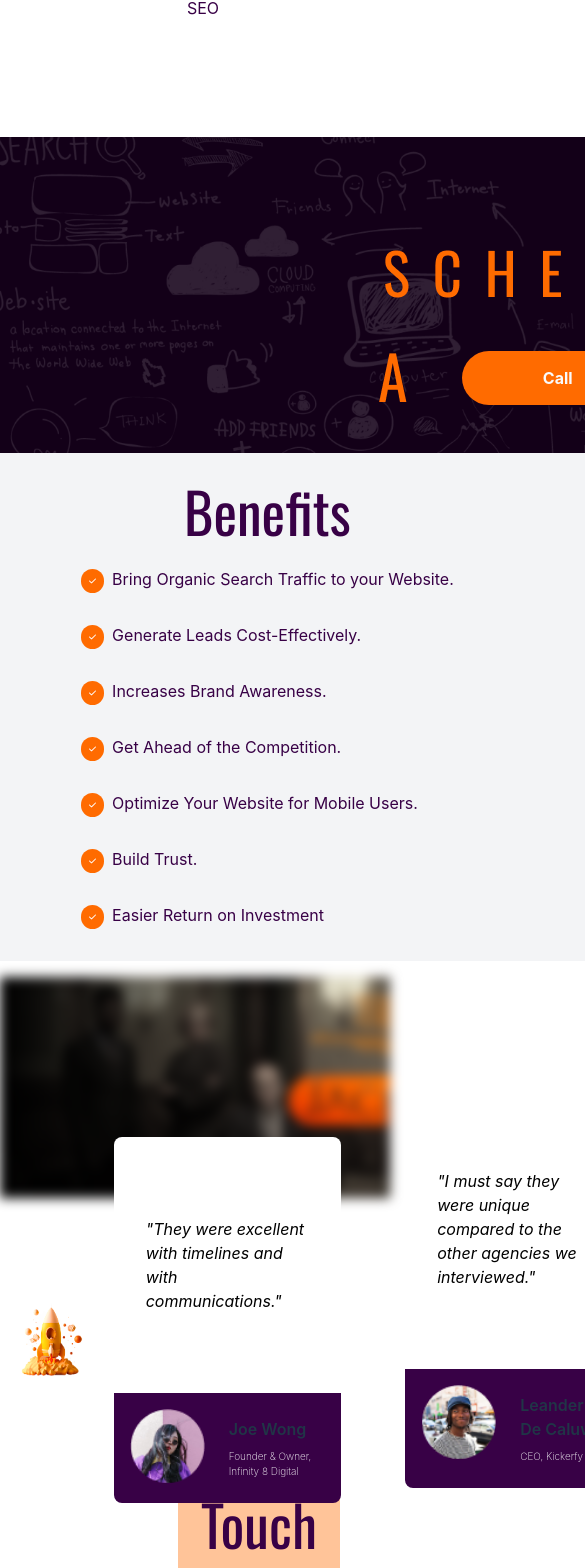
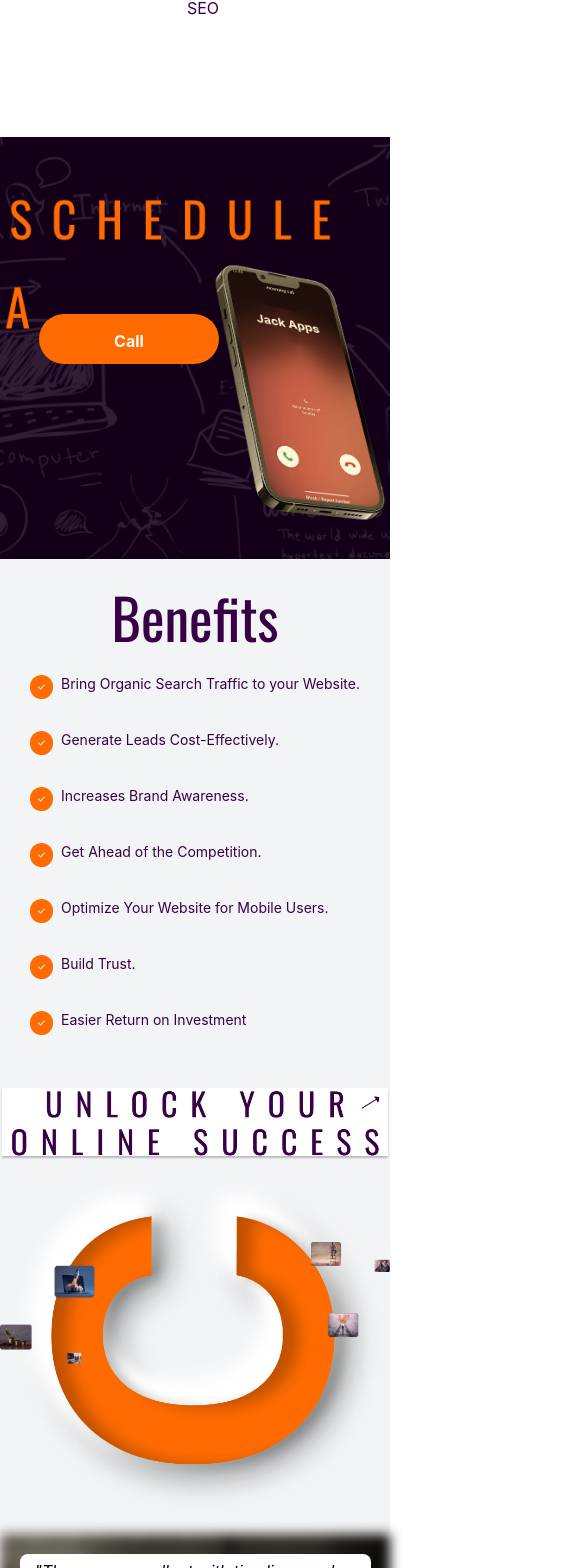
Before and after one commit to JamesJackApps/JackApps-Staging, a Vue app: page / in a window 390 px wide. Shown: the part 2497-4065 px from the top of the page, 585 px wide, since content can reach past the window. Built offline with nearby package versions, Linux system fonts and the light colour scheme.

Commit message:
reverted to previous live site

```diff
--- a/src/App.vue
+++ b/src/App.vue
@@ -1,7 +1,7 @@
 lines (27 sloc)  459 Bytes
 
 <template>
-  <div class="bg-white min-h-screen">
+  <div class="bg-white min-h-screen w-screen">
     <Nav />
     <Home />
     <!-- <router-view /> -->
--- a/src/components/ContactForm.vue
+++ b/src/components/ContactForm.vue
@@ -126,5 +126,10 @@ textarea {
     background-color: rgba(255, 107, 0, 0.4);
     padding: 20px;
     width: 50%;
+
+    @media screen and (max-width: 768px) {
+        width: 100%;
+        margin: 0;
+    }
 }
 </style>
--- a/src/components/Footer.vue
+++ b/src/components/Footer.vue
@@ -1,16 +1,16 @@
 <template>
-    <footer class="footer  w-full">
-
+    <footer class="footer">
+        <div class=" flex mobile-column">
             <div>
                 <img class="absolute" src="../assets/Footer/bg-img.png">
             </div>
-        <div class="footer-content flex  relative flex-row">
-            <div class="relative w-1/3">
+            <div class="footer-content flex  relative flex-row mobile-column">
+                <div class="relative w-1/3 mobile-width">
                     <img src="../assets/Footer/letter-k-back.png" class="absolute letter-k-top">
-                <img src="../assets/Footer/letterkfront.png">
+                    <img src="../assets/Footer/letterkfront.png" class="letter-k-bottom">
 
                 </div>
-            <div class="flex flex-col relative p-4 w-1/4">
+                <div class="flex flex-col relative p-4 w-1/4 mobile-width">
                     <img class="self-center mb-4" src="../assets/Footer/jack-appslogoone-orange-1.png">
                     <p class="text-center">High level experience in web design and development knowledge, producing quality
                         work.
@@ -49,7 +49,8 @@
                                     <a class="text-sm link_font" href="">Email <p>projects@jackapplications.com</p></a>
                                 </li>
                                 <li class="pt-2 pb-2">
-                                <a class="text-sm  link_font" href="">Address<p>Jack Applications Limited, First Floor, 85
+                                    <a class="text-sm  link_font" href="">Address<p>Jack Applications Limited, First Floor,
+                                            85
                                             Great Portland St, London, W1W 7LT
                                         </p></a>
                                 </li>
@@ -79,7 +80,8 @@
                     </div>
                     <button class="btn-footer btn-orange w-1/2">
                         <p class="text-sm">Contact JackApps Now</p>
-                    <font-awesome-icon :icon="['fas', 'arrow-right']" class="items-center text-sm  flex btn-arrow-reg" />
+                        <font-awesome-icon :icon="['fas', 'arrow-right']"
+                            class="items-center text-sm  flex btn-arrow-reg" />
                     </button>
 
                 </div>
@@ -113,7 +115,7 @@
             </div>
 
 
-
+        </div>
     </footer>
 </template>
 
@@ -121,6 +123,24 @@
 .footer {
     background: #130018;
 }
+
+@media screen and (max-width: 768px) {
+
+
+    .mobile-row {
+        flex-direction: row;
+    }
+
+    .mobile-column {
+        flex-direction: column !important;
+    }
+
+    .mobile-width {
+        width: 100vw !important;
+    }
+
+}
+
 
 .btn-footer {
     justify-content: center;
@@ -143,6 +163,17 @@
 
 .letter-k-top {
     transform: translate(-4%, -100%);
+
+    @media screen and (max-width: 768px) {
+        transform: translate(-4%, -99%);
+        width: 120vw;
+    }
+}
+
+.letter-k-bottom {
+    @media screen and (max-width: 768px) {
+        width: 100vw;
+    }
 }
 
 .footer-content img {
--- a/src/components/Home.vue
+++ b/src/components/Home.vue
@@ -79,79 +79,81 @@
   </section>
   <!-- <section>
      </section> -->
-  <section class="relative flex">
-    <img src="../assets/schedulecall/schedulecallbg.png">
-    <img class="absolute bottom-12 right-1/4 " src="../assets/schedulecall/schedulecalltext.png">
+  <section class="relative w-screen flex mobile-schedule">
+    <img class="w-screen object-cover" src="../assets/schedulecall/schedulecallbg.png">
+    <img class="mobile-schedule absolute bottom-12 right-1/4  mobile-schedule-text "
+      src="../assets/schedulecall/schedulecalltext.png">
     <a href="https://calendly.com/jackapplications/15minute-interview" target="_blank">
 
-      <button class="btn btn-orange absolute bottom-12 w-48 right-96">Call</button>
+      <button class="btn btn-orange mobile-schedule mobile-schedule-button absolute bottom-12 w-48 right-96">Call</button>
     </a>
-    <img class="absolute w-1/4 top-[-50px] right-12 " src="../assets/schedulecall/phone.png">
+    <img class="absolute w-1/4 top-[-50px] right-12 mobile-schedule mobile-schedule-img "
+      src="../assets/schedulecall/phone.png">
 
   </section>
-  <section class="bg-gray-100 flex flex-row-reverse p-4">
-    <div class="mt-8 flex flex-col justify-center pt-24 w-1/2">
-      <img class="w-1/2 self-center" src="../assets/unlocksuccess/Unlocksuccess.png">
+  <section class="w-screen bg-gray-100 flex flex-row-reverse mobile-column-reverse p-4">
+    <div class="mt-8 flex flex-col justify-center mob-ben pt-24 w-1/2 mobile-j">
+      <img class="w-1/2 mobile-j mobile-benefits-img self-center" src="../assets/unlocksuccess/Unlocksuccess.png">
       <div class="relative flex justify-center">
-        <img class="w-1/2 self-center" src="../assets/unlocksuccess/C.png">
+        <img class="w-1/2 mobile-j mobile-benefits-img self-center" src="../assets/unlocksuccess/C.png">
         <!-- <div class="ball-container-c animation-c" id="ball-container-c">
           <img class="ball-c absolute" id="ball-c" src="../assets/ball/ball.png">
         </div> -->
       </div>
-      <img class="w-1/2 self-center absolute" src="../assets/unlocksuccess/usi.png">
+      <img class="w-1/2 mobile-j self-center absolute" src="../assets/unlocksuccess/usi.png">
 
     </div>
-    <div class=" flex flex-col w-1/2 justify-center items-center text-center">
+    <div class=" flex flex-col w-1/2 mobile-j justify-center items-center text-center">
       <h3 class="light-heading sub-heading heading-text sub-heading-font-size">Benefits</h3>
       <ul>
         <li class=" p-4 gap-2 link-font heading-text leading-tight  text-center flex flex-row">
           <font-awesome-icon :icon="['fa', 'check']" class="h-2 circle text-white p-2 rounded-full" />
-          <h4 class="h-2">Bring Organic Search Traffic to your Website.</h4>
+          <h4 class="h-2 mob-text">Bring Organic Search Traffic to your Website.</h4>
         </li>
         <li class=" p-4 gap-2 link-font heading-text leading-tight  text-center flex flex-row">
           <font-awesome-icon :icon="['fa', 'check']" class="h-2 circle text-white p-2 rounded-full" />
-          <h4 class="h-2">Generate Leads Cost-Effectively.</h4>
+          <h4 class="h-2 mob-text">Generate Leads Cost-Effectively.</h4>
         </li>
         <li class=" p-4 gap-2 link-font heading-text leading-tight  text-center flex flex-row">
           <font-awesome-icon :icon="['fa', 'check']" class="h-2 circle text-white p-2 rounded-full" />
 
-          <h4 class="h-2">Increases Brand Awareness.</h4>
+          <h4 class="h-2 mob-text">Increases Brand Awareness.</h4>
         </li>
         <li class=" p-4 gap-2 link-font heading-text leading-tight  text-center flex flex-row">
           <font-awesome-icon :icon="['fa', 'check']" class="h-2 circle text-white p-2 rounded-full" />
 
-          <h4 class="h-2">Get Ahead of the Competition.</h4>
+          <h4 class="h-2 mob-text">Get Ahead of the Competition.</h4>
         </li>
         <li class=" p-4 gap-2 link-font heading-text leading-tight  text-center flex flex-row">
           <font-awesome-icon :icon="['fa', 'check']" class="h-2 circle text-white p-2 rounded-full" />
 
-          <h4 class="h-2">Optimize Your Website for Mobile Users.</h4>
+          <h4 class="h-2 mob-text">Optimize Your Website for Mobile Users.</h4>
         </li>
         <li class=" p-4 gap-2 link-font heading-text leading-tight  text-center flex flex-row">
           <font-awesome-icon :icon="['fa', 'check']" class="h-2 circle text-white p-2 rounded-full" />
 
-          <h4 class="h-2">Build Trust.</h4>
+          <h4 class="h-2 mob-text">Build Trust.</h4>
         </li>
         <li class=" p-4 gap-2 link-font heading-text leading-tight  text-center flex flex-row">
-          <font-awesome-icon :icon="['fa', 'check']" class="h-2 circle text-white p-2 rounded-full" />
+          <font-awesome-icon :icon="['fa', 'check']" class="h-2 mob-text circle text-white p-2 rounded-full" />
 
-          <h4 class="h-2">Easier Return on Investment</h4>
+          <h4 class="h-2 mob-text">Easier Return on Investment</h4>
         </li>
       </ul>
     </div>
 
   </section>
-  <section class="testimonial relative w-100 pt-4">
-    <img class="background" src="../assets/testimonials/tesimonialbg.png">
-    <div class="flex absolute top-24 justify-center">
-      <div class="test-card w-1/4  p-4 m-4 mt-16">
-        <div class="test-card__text rounded-t-lg bg-white pt-20 pb-20 pl-8 pr-8">
+  <section class="testimonial relative w-screen pt-4 mobile-testimonial-padding">
+    <img class="background  mobile-testimonial  object-cover" src="../assets/testimonials/tesimonialbg.png">
+    <div class="flex mobile-column absolute top-24 mobile-testimonial-content  justify-center">
+      <div class="test-card mobile-card w-1/4 test-card-layout  p-4 m-4 mt-16">
+        <div class="test-card__text rounded-t-lg mobile-card-content bg-white pt-20 pb-20 pl-8 pr-8">
           <p class="text-black italic">
             "They were excellent with timelines and with communications."</p>
         </div>
         <div class="test-card__content rounded-b-lg flex p-4 gap-4">
           <img src="../assets/testimonials/testimonial1.png" class="card-content__img">
-          <div class="card-content__text flex flex-col justify-center gap-2 p-2">
+          <div class="card-content__text flex flex-col justify-center mobile-card-info gap-2 p-2">
             <h4 class="text-base font-semibold">Joe Wong</h4>
             <p class="small-grey">Founder & Owner, Infinity 8 Digital</p>
           </div>
@@ -159,29 +161,29 @@
 
       </div>
 
-      <div class="test-card w-1/4  p-4 m-4">
-        <div class="test-card__text rounded-t-lg bg-white pt-20 pb-20 pl-8 pr-8">
+      <div class="test-card mobile-card w-1/4  p-4 m-4">
+        <div class="test-card__text mobile-card-content rounded-t-lg bg-white pt-20 pb-20 pl-8 pr-8">
           <p class="text-black italic">"I must say they were unique compared to the other agencies we interviewed."
           </p>
         </div>
         <div class="test-card__content rounded-b-lg flex p-4 gap-4">
           <img src="../assets/testimonials/testimonial2.png" class="card-content__img">
-          <div class="card-content__text flex flex-col justify-center gap-2 p-2">
+          <div class="card-content__text flex flex-col justify-center mobile-card-info gap-2 p-2">
             <h4 class="text-base font-semibold">Leander De Caluwe</h4>
             <p class="small-grey">CEO, Kickerfy</p>
           </div>
         </div>
 
       </div>
-      <div class="test-card w-1/4  p-4 m-4 mt-6">
-        <div class="test-card__text rounded-t-lg bg-white pt-20 pb-20 pl-8 pr-8">
+      <div class="test-card mobile-card w-1/4  p-4 m-4 mt-6">
+        <div class="test-card__text mobile-card-content rounded-t-lg bg-white pt-20 pb-20 pl-8 pr-8">
           <p class="text-black italic">"We were very impressed with their project management, communication, and quality
             of their work."
           </p>
         </div>
         <div class="test-card__content rounded-b-lg flex p-4 gap-4">
           <img src="../assets/testimonials/testimonial3.png" class="card-content__img">
-          <div class="card-content__text flex flex-col justify-center gap-2 p-2">
+          <div class="card-content__text flex flex-col justify-center mobile-card-info gap-2 p-2">
             <h4 class="text-base font-semibold">Irfan Mir</h4>
             <p class="small-grey">Director of Sales</p>
           </div>
@@ -194,11 +196,7 @@
 
   </section>
 
-  <!-- <section class="h-screen w-full">
-    <Chatbox />
-  </section> -->
-
-  <section class="w-screen pt-24 h-full pb-60 flex flex-row ">
+  <section class="w-screen pt-24 h-full pb-60 flex flex-row mobile-column ">
     <div class="h-full"> <img class="rocket relative" src="../assets/CTA2/rocket.png">
     </div>
     <ContactForm />
@@ -283,6 +281,12 @@
 
 .rocket {
   left: -10%;
+
+  @media screen and (max-width: 768px) {
+    left: unset;
+    height: 100vh;
+    object-fit: cover;
+  }
 }
 
 
@@ -473,6 +477,91 @@
 
 @media screen and (max-width: 768px) {
 
+  .mobile-card {
+    width: 90%;
+    align-self: center;
+    margin-top: 20px;
+    margin-left: unset;
+    margin-right: unset;
+    padding: unset;
+  }
+
+
+  .mobile-testimonial-padding {
+    padding: unset;
+  }
+
+  .mobile-card-info {
+    padding: unset;
+    gap: 5px;
+  }
+
+  /* .card-content__img {
+    display: none;
+  } */
+
+  .mobile-card-content {
+    padding: 5px 15px 5px 15px;
+  }
+
+  .test-card-layout {
+
+    top: 0;
+  }
+
+  .mobile-test {
+    position: relative;
+    height: 100vh;
+  }
+
+  .mobile-testimonial {
+    height: 100vh;
+  }
+
+  .mobile-testimonial-content {
+    position: absolute;
+    top: 0;
+  }
+
+  .mob-text {
+    font-size: 14px;
+  }
+
+  .mob-ben {
+    padding-top: 5px;
+  }
+
+  .mobile-schedule {
+    bottom: unset;
+    top: unset;
+    right: unset;
+    height: 50vh;
+  }
+
+  .mobile-schedule-text {
+    width: 90vw;
+    height: auto;
+    top: 50px;
+    padding: 5px;
+  }
+
+  .mobile-schedule-img {
+    width: 50vw;
+    height: auto;
+    position: absolute;
+    right: 0;
+    top: 100px;
+  }
+
+  .mobile-schedule-button {
+    position: absolute;
+    height: 50px;
+    width: 180px;
+    top: 42%;
+    left: 10%;
+  }
+
+
   .mobile-hide {
     display: none;
     width: unset;
```
Lines whose indentation alone changed are shown as unchanged.
